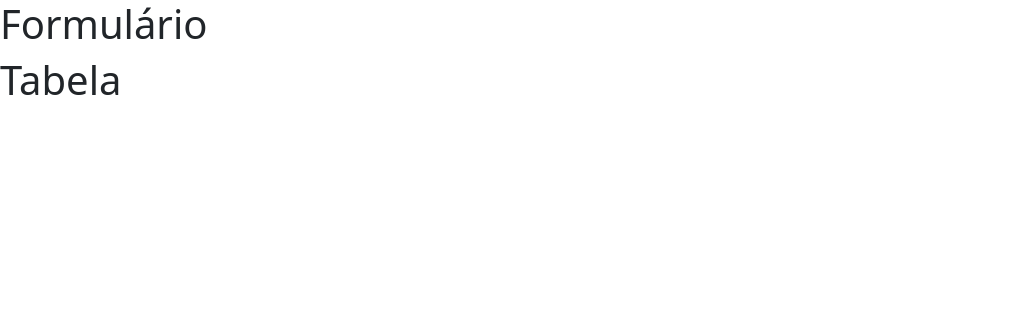
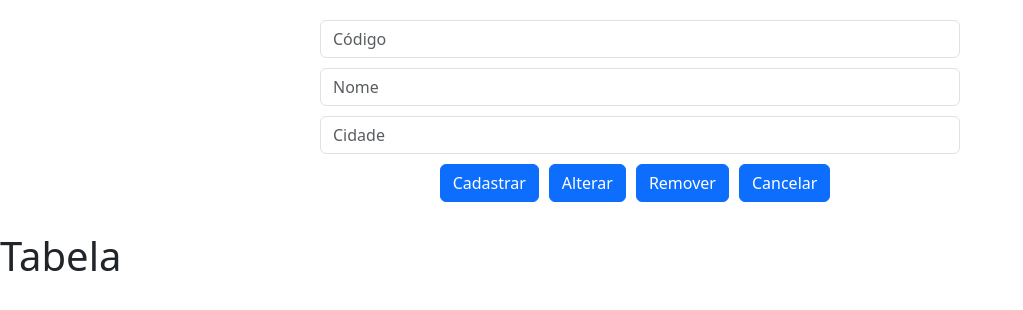
Before and after one commit to gadyelbertini/crud-spring-react, a React (Vite) app in the folder frontend/: page / in a window 1280 px wide. Shown: the top 310 px of the page, without its empty margins (0-1023 px from the left). Built offline with nearby package versions, Linux system fonts and the light colour scheme.

Commit message:
Estruturar formulário

```diff
--- a/frontend/src/App.jsx
+++ b/frontend/src/App.jsx
@@ -3,8 +3,8 @@ import "bootstrap/dist/css/bootstrap.min.css";
 import "bootstrap/dist/js/bootstrap.bundle.min.js"
 
 // Importar componentes
-import Formulario from "./components/Formulario";
-import Tabela from "./components/Tabela";
+import Formulario from "./components/formulario/Formulario";
+import Tabela from "./components/tabela/Tabela";
 
 // Componente
 function App(){
--- a/frontend/src/components/Formulario.jsx
+++ /dev/null
@@ -1,8 +0,0 @@
-// Componente
-function Formulario(){
-	// Render
-	return <h1>Formulário</h1>;
-}
-
-// Exportar
-export default Formulario;
--- /dev/null
+++ b/frontend/src/components/formulario/Formulario.css
@@ -0,0 +1,13 @@
+form{
+	width: 50%;
+	margin: 20px auto;
+	text-align: center;
+}
+
+input{
+	margin-bottom: 10px;
+}
+
+input[type="button"]{
+	margin-right: 10px;
+}
--- /dev/null
+++ b/frontend/src/components/formulario/Formulario.jsx
@@ -0,0 +1,22 @@
+// Importar o CSS
+import "./Formulario.css";
+
+// Componente
+function Formulario(){
+	// Render
+	return(
+		<form>
+			<input type="number" placeholder="Código" className="form-control" readOnly/>
+			<input type="text" placeholder="Nome" className="form-control"/>
+			<input type="text" placeholder="Cidade" className="form-control"/>
+
+			<input type="button" value="Cadastrar" className="btn btn-primary"/>
+			<input type="button" value="Alterar" className="btn btn-primary"/>
+			<input type="button" value="Remover" className="btn btn-primary"/>
+			<input type="button" value="Cancelar" className="btn btn-primary"/>
+		</form>
+	);
+}
+
+// Exportar
+export default Formulario;
```
Also changed, not shown: frontend/src/components/tabela/Tabela.jsx (renamed from frontend/src/components/Tabela.jsx).
